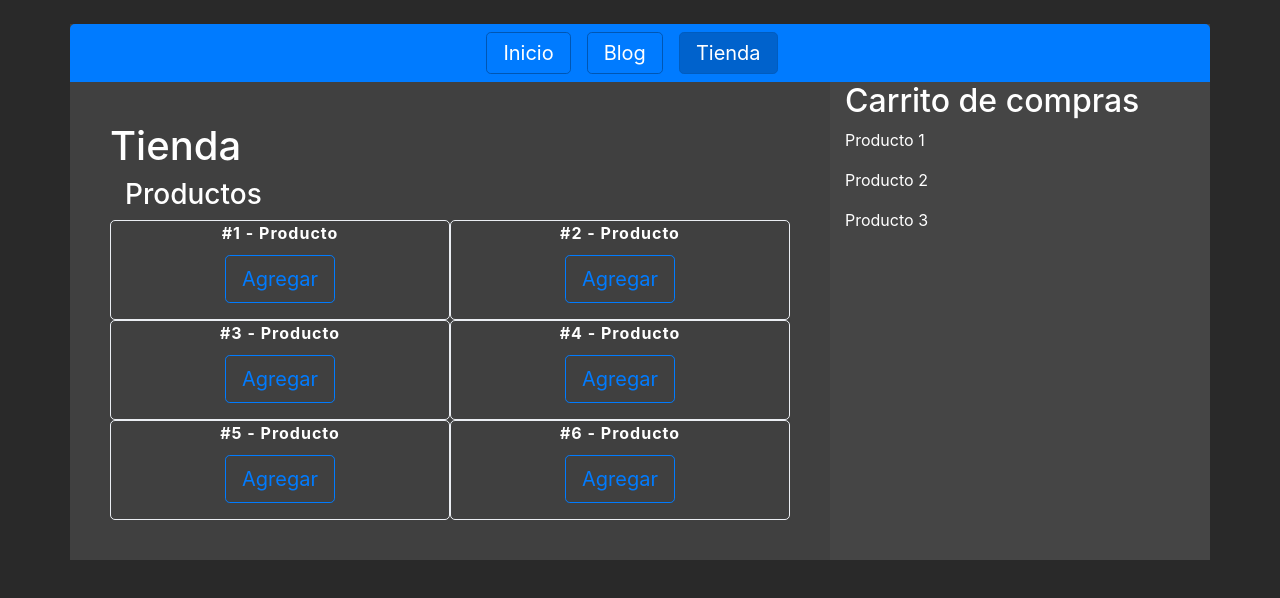
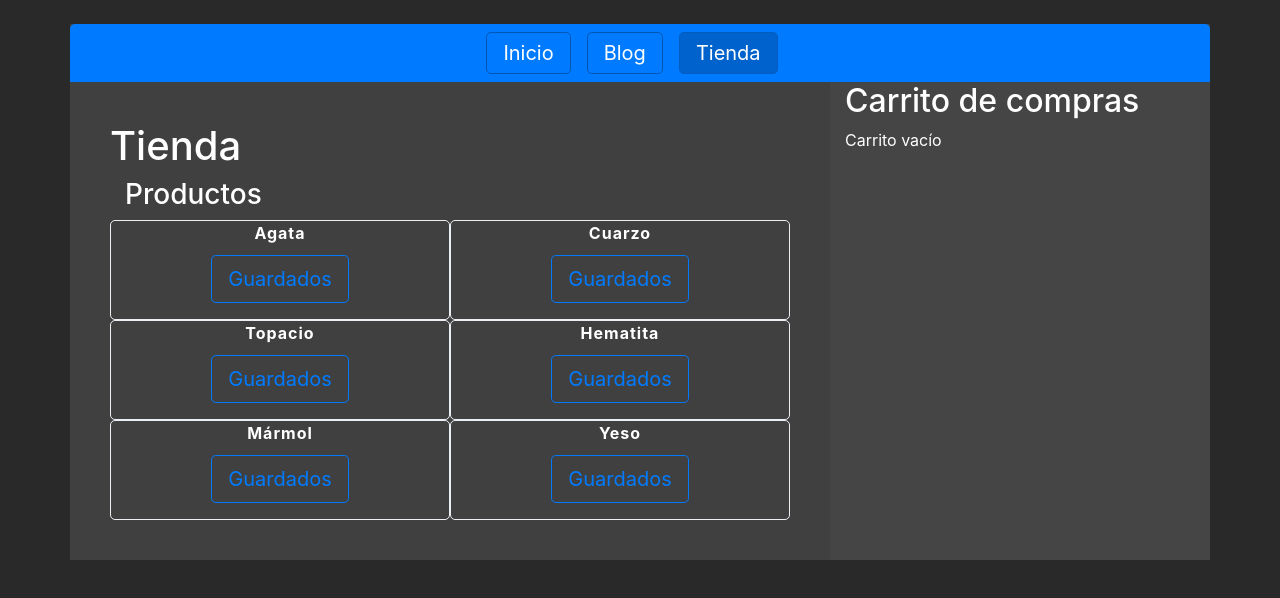
Before and after one commit to SebaGNH/Carrito-Boostrap-React, a React (Create React App) app: page /tienda in a window 1280 px wide. Shown: the top 598 px of the page. Built offline with nearby package versions, Linux system fonts and the light colour scheme.

Commit message:
Carrito actualiza cantidad de productos ok

```diff
--- a/src/App.js
+++ b/src/App.js
@@ -10,6 +10,7 @@ import Carrito from './components/Carrito';
 function App() {
   //Productos guardados
   const [productosGuardados, setProductosGuardados] = useState([])
+
 
   return (
     <Fragment>
@@ -39,7 +40,9 @@ function App() {
           </DivMain>
 
           <Aside className='col-4'>
-            <Carrito />
+            <Carrito
+              productosGuardados={productosGuardados}
+            />
           </Aside>
         </Row>
       </div>
--- a/src/components/Carrito.js
+++ b/src/components/Carrito.js
@@ -2,17 +2,22 @@ import React, {Fragment,useState} from 'react';
 import styled from 'styled-components';
 import {dataCarrito} from '../data/dataPoductos';
 
-const Carrito = () => {
-  const [carrito, setCarrito] = useState(dataCarrito);
-
+const Carrito = ({productosGuardados}) => {
+  //console.log(productosGuardados)
+  //const [carrito, setCarrito] = useState(productosGuardados);
 
   return (
     <Fragment>
       <h2>Carrito de compras</h2>
 
       {
-        carrito.length > 0?
-        carrito.map( (c) => <p key={c.id} > {c.nombre} </p> )
+        productosGuardados.length > 0?
+        productosGuardados.map( (c, idx) => (
+          <DivProductos key={idx} className='py-3'>
+            <P> {c.descripcion} </P>
+            Cantidad: {c.cantidad}
+          </DivProductos>
+        ) )
         :
         <p>Carrito vacío</p>
       }
@@ -20,3 +25,14 @@ const Carrito = () => {
   );
 }
 export default Carrito;
+
+
+const DivProductos = styled.div`
+  border-bottom: 1px solid #ebebf3;
+  font-size: .9rem;
+`;
+
+const P = styled.p`
+  font-weight: bold;
+  font-size: 1rem;
+`;
--- a/src/components/Productos.js
+++ b/src/components/Productos.js
@@ -5,7 +5,48 @@ import {dataProductos} from '../data/dataPoductos';
 const Productos = ({productosGuardados, setProductosGuardados}) => {
 
   const btnAgregarHandler = (prod) => {
-    setProductosGuardados(   [ ...productosGuardados, prod  ]   );
+    //console.log(prod)
+    if (productosGuardados.length === 0) {
+      setProductosGuardados(
+      [
+        ...productosGuardados,
+        {id: prod.id, descripcion: prod.descripcion, cantidad: 1}
+      ] );
+
+    }else{
+      //Clonamos productos guardados
+      const clonProductos = [...productosGuardados];
+
+      //Verificamos si ID existe
+      const idEnCarrito = clonProductos.filter( (clon) => ( clon.id === prod.id)).length > 0; //Devuelve true si está ese producto
+
+      //Si ya está el producto actualizamos
+      if (idEnCarrito) {
+        //Buscamos posición y actualizamos la cantidad
+        clonProductos.forEach((producto, idx) => {
+          if (producto.id === prod.id) {
+            const cantidad = clonProductos[idx].cantidad;
+            clonProductos[idx] = {
+              id: prod.id,
+              descripcion: prod.descripcion,
+              cantidad: cantidad +1
+            }
+          }
+        });
+        //Si no existe el producto en el carrito lo aagregamos
+      }else{
+        clonProductos.push( {
+          id: prod.id,
+          descripcion: prod.descripcion,
+          cantidad: 1})
+      }
+      //Actualizamos carrito
+      setProductosGuardados(clonProductos);
+    }
+
+
+  /*   setProductosGuardados(   [ ...productosGuardados,
+      {id: prod.id, descripcion: prod.descripcion, cantidad: prod.length}  ]   ); */
   }
 
 
@@ -21,7 +62,7 @@ const Productos = ({productosGuardados, setProductosGuardados}) => {
             dataProductos.map( (producto, i)=>(
               <DivProducto key={producto.id} className="col-6">
                 <p>{producto.descripcion}</p>
-                <button type="button" className="btn btn-outline-primary mb-3 btn-lg" onClick={() => btnAgregarHandler(producto)}>Agregar</button>
+                <button type="button" className="btn btn-outline-primary mb-3 btn-lg" onClick={() => btnAgregarHandler(producto)}>Guardados</button>
               </DivProducto>
             ))
           }
--- a/src/data/dataPoductos.js
+++ b/src/data/dataPoductos.js
@@ -1,12 +1,12 @@
 import shortid from 'shortid';
 
 const dataProductos = [
-  {id: shortid.generate(), descripcion: '#1 - Producto'},
-  {id: shortid.generate(), descripcion: '#2 - Producto'},
-  {id: shortid.generate(), descripcion: '#3 - Producto'},
-  {id: shortid.generate(), descripcion: '#4 - Producto'},
-  {id: shortid.generate(), descripcion: '#5 - Producto'},
-  {id: shortid.generate(), descripcion: '#6 - Producto'},
+  {id: shortid.generate(), descripcion: 'Agata'},
+  {id: shortid.generate(), descripcion: 'Cuarzo'},
+  {id: shortid.generate(), descripcion: 'Topacio'},
+  {id: shortid.generate(), descripcion: 'Hematita'},
+  {id: shortid.generate(), descripcion: 'Mármol'},
+  {id: shortid.generate(), descripcion: 'Yeso'},
 ];
 
 const dataCarrito = [
```
